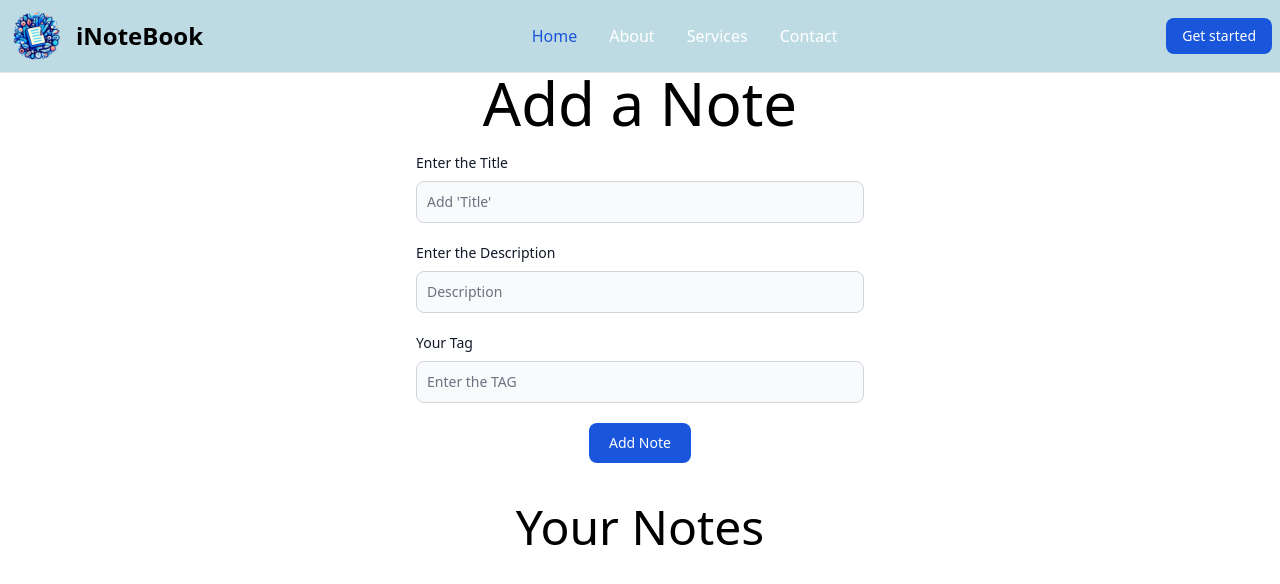
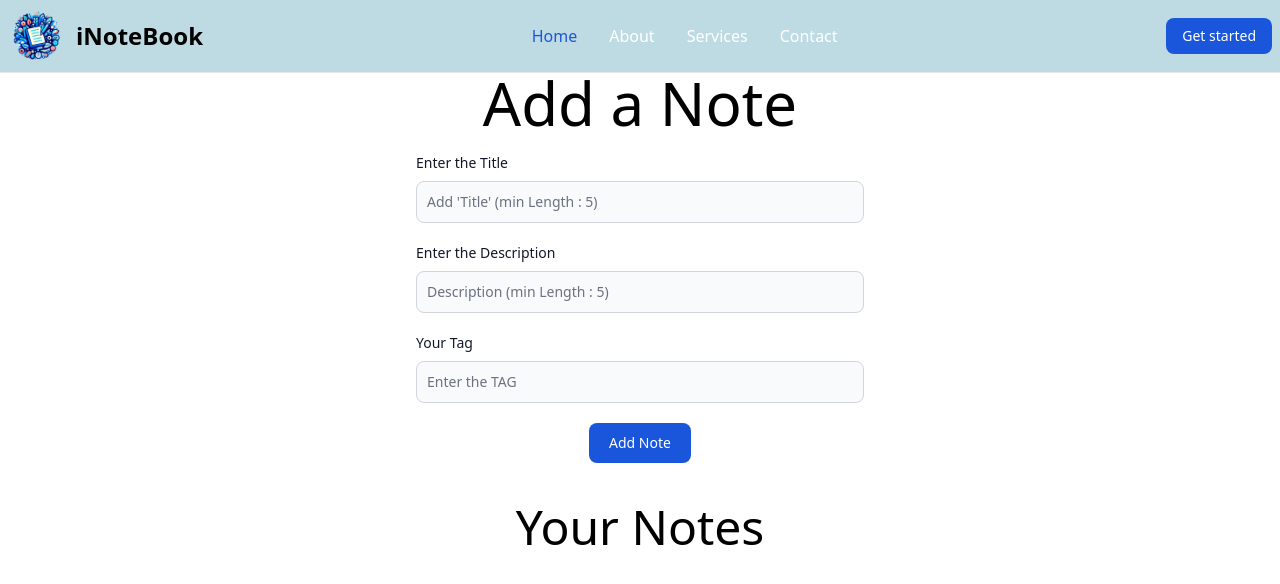
Before and after one commit to KinCod/INotebook_FullStack, a React (Create React App) app: page / in a window 1280 px wide. Shown: the top 584 px of the page. Built offline with nearby package versions, Linux system fonts and the light colour scheme; no server answers.

Commit message:
some Changes

```diff
--- a/src/components/Addnote.js
+++ b/src/components/Addnote.js
@@ -9,7 +9,9 @@ const Addnote = () => {
   const handleSubmit = (e) => {
     //ab obv onchange bhi chal lia and state mai bhi new note ka data store holia ab bas humein context se lia hua add note func run karna hai
     e.preventDefault();        //jo bhi event hai uski default working stop krega(reload ni hoga page on submission)
+
     addNote(note.title, note.description,note.tag);
+    setNote({title:"",description : "",tag: ""});
   };
 
   //toh we'll make a state and usmai changes done in the input add hojayenge using the onChange method
@@ -40,9 +42,11 @@ const Addnote = () => {
             name="title"
             type="text"
             id="title"
+            minLength={5}
             className="bg-gray-50 border border-gray-300 text-gray-900 text-sm rounded-lg focus:ring-blue-500 focus:border-blue-500 block w-full p-2.5 dark:bg-gray-700 dark:border-gray-600 dark:placeholder-gray-400 dark:text-white dark:focus:ring-blue-500 dark:focus:border-blue-500"
-            placeholder="Add 'Title' "
+            placeholder="Add 'Title' (min Length : 5) "
             required
+            value={note.title}
           />
         </div>
         <div className="text-left mb-5">
@@ -57,9 +61,10 @@ const Addnote = () => {
             type="text"
             name="description"
             id="description"
-            placeholder="Description"
+            placeholder="Description (min Length : 5)"
             className="bg-gray-50 border border-gray-300 text-gray-900 text-sm rounded-lg focus:ring-blue-500 focus:border-blue-500 block w-full p-2.5 dark:bg-gray-700 dark:border-gray-600 dark:placeholder-gray-400 dark:text-white dark:focus:ring-blue-500 dark:focus:border-blue-500"
             required
+            value={note.description}
           />
         </div>
         <div className="text-left mb-5">
@@ -77,12 +82,13 @@ const Addnote = () => {
             placeholder="Enter the TAG"
             className="bg-gray-50 border border-gray-300 text-gray-900 text-sm rounded-lg focus:ring-blue-500 focus:border-blue-500 block w-full p-2.5 dark:bg-gray-700 dark:border-gray-600 dark:placeholder-gray-400 dark:text-white dark:focus:ring-blue-500 dark:focus:border-blue-500"
             required
+            value={note.tag}
           />
         </div>
         <button
           type="submit"
           className="text-white bg-blue-700 hover:bg-blue-800 focus:ring-4 focus:outline-none focus:ring-blue-300 font-medium rounded-lg text-sm w-full sm:w-auto px-5 py-2.5 text-center dark:bg-blue-600 dark:hover:bg-blue-700 dark:focus:ring-blue-800"
-          onClick={handleSubmit}
+          onClick={handleSubmit} disabled = {note.title.length<5 || note.description.length<5}
         >
           Add Note
         </button>
```
Also changed, not shown: readddd.txt.
